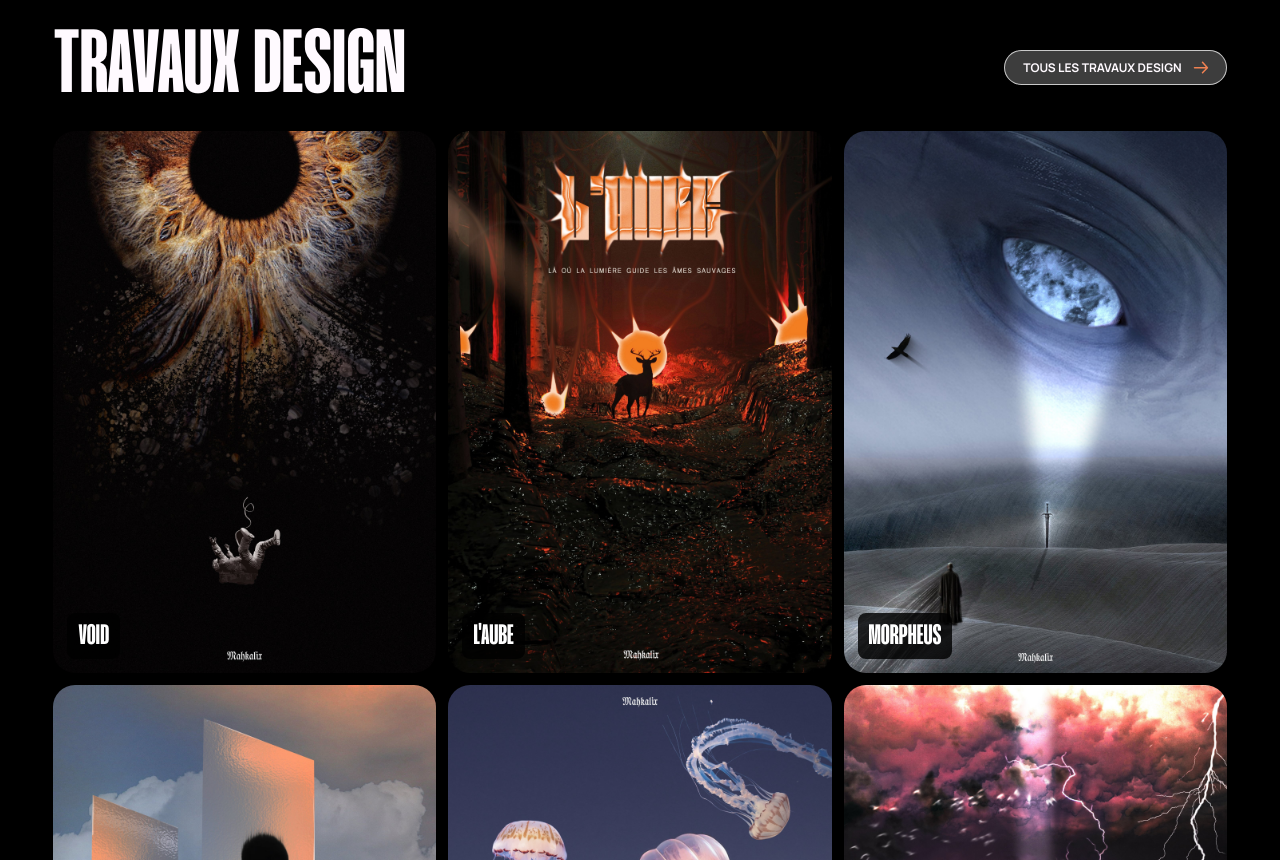
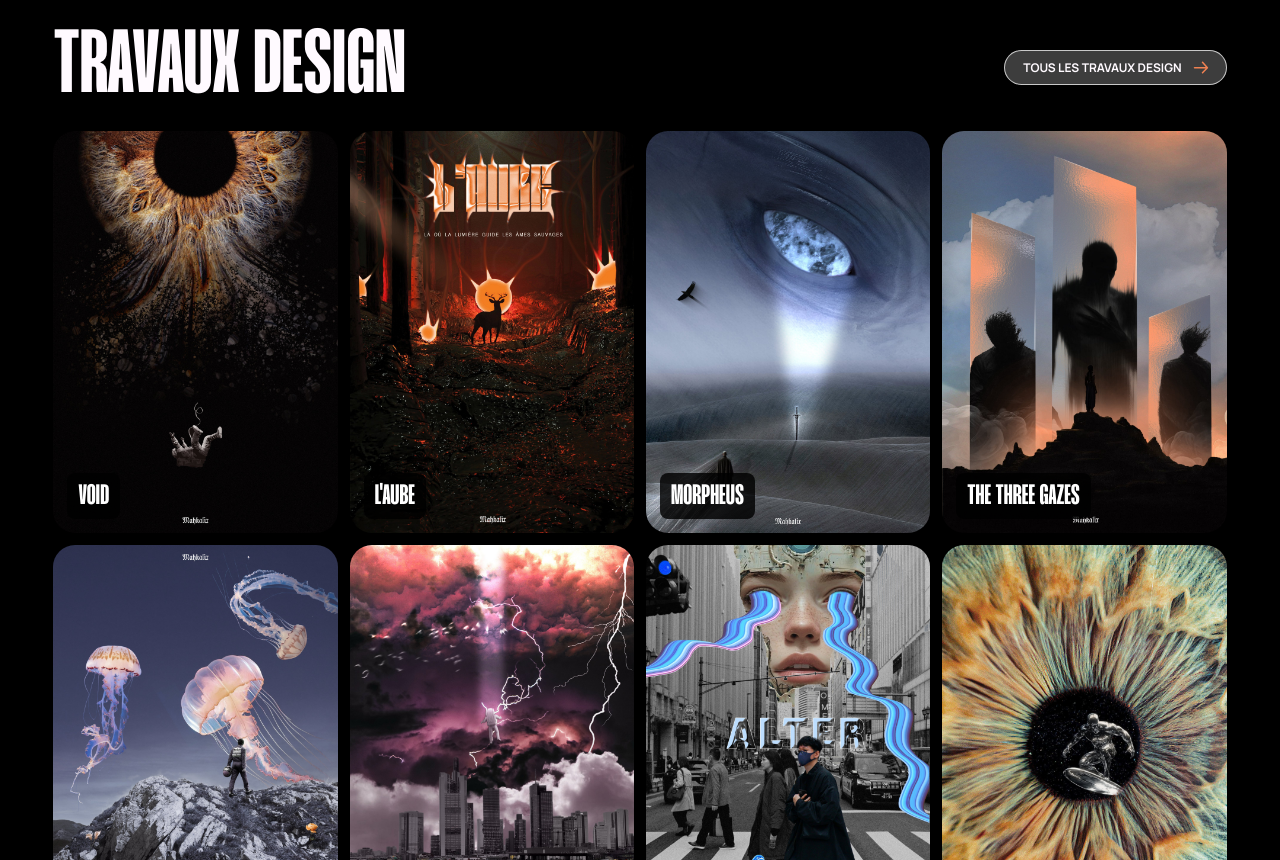
Before and after one commit to Mahkalix/Portfolio-2026, a React (Vite) app: page / in a window 1280 px wide. Shown: the part 1940-2800 px from the top of the page. Built offline with nearby package versions, Linux system fonts and the light colour scheme; no server answers.

Commit message:
Affiche quatre travaux design par rangée sur grand écran

```diff
--- a/src/style/8_sections/_home.scss
+++ b/src/style/8_sections/_home.scss
@@ -331,3 +331,9 @@
     height: 19px;
   }
 }
+
+@media (min-width: $desktop) {
+  .p-home__design-grid {
+    grid-template-columns: repeat(4, minmax(0, 1fr));
+  }
+}
--- a/src/style/8_sections/_projects.scss
+++ b/src/style/8_sections/_projects.scss
@@ -190,3 +190,9 @@
   &__preview-image > img { display: block; width: auto; max-width: 100%; height: auto; max-height: 100%; object-fit: contain; }
   &__preview-image .p-photography__watermark { right: 14px; bottom: 14px; }
 }
+
+@media (min-width: $desktop) {
+  .p-projects__design-grid {
+    grid-template-columns: repeat(4, minmax(0, 1fr));
+  }
+}
```
